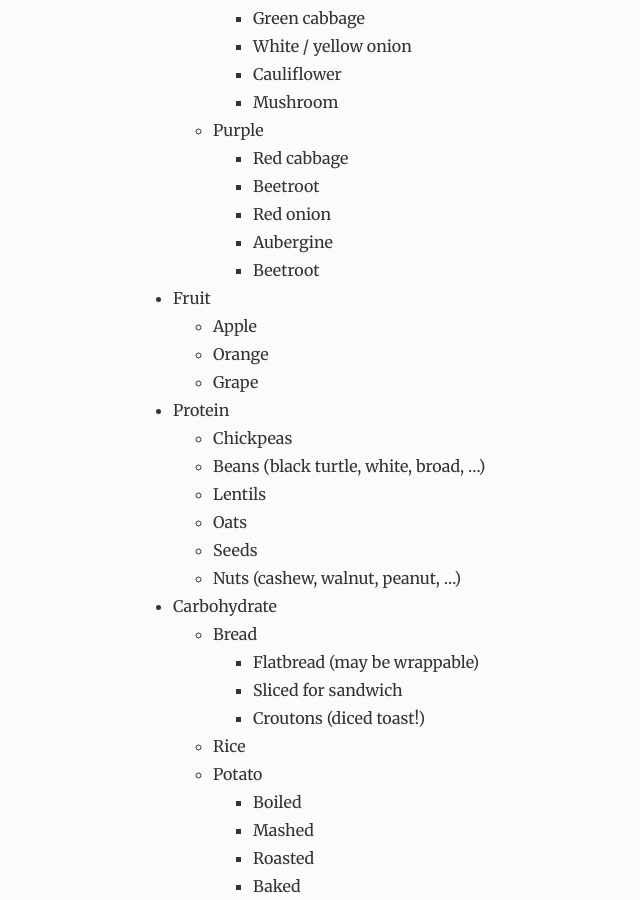
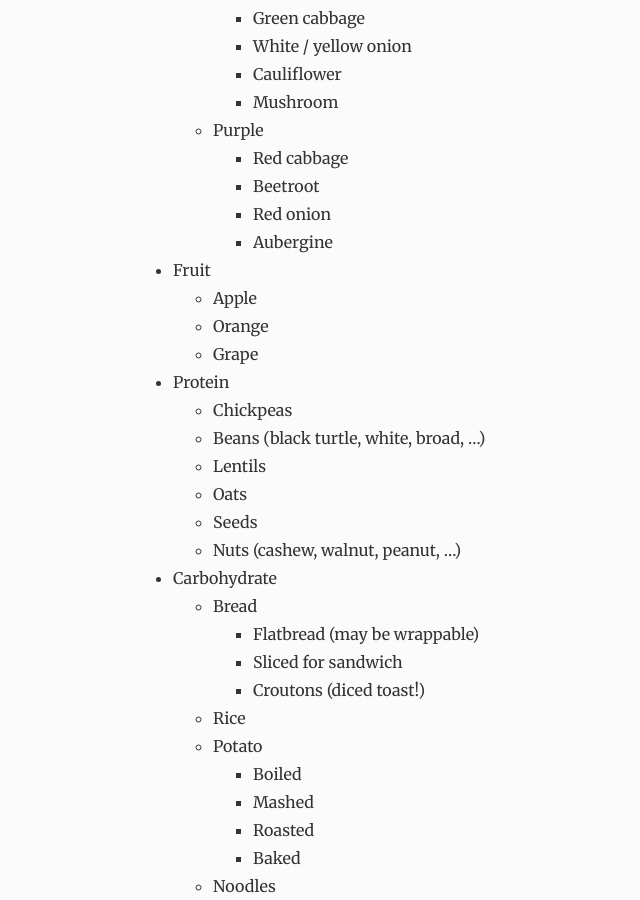
Before and after one commit to wcerfgba/jpreston.xyz, a Jekyll site: the page built from _posts/2020-11-26-vegan-lunch-kit.markdown, in a window 1280 px wide and 900 px high, scrolled down 1916 px. Shown: the whole window, without its empty margins (187-827 px from the left). Built offline with Jekyll 4.4.1, drawn with Linux system fonts in a browser that asks for light colours.

Commit message:
Remove duplicate beetroot

```diff
--- a/_posts/2020-11-26-vegan-lunch-kit.markdown
+++ b/_posts/2020-11-26-vegan-lunch-kit.markdown
@@ -56,7 +56,6 @@ Sauce is important because not only does it provide another layer of flavours to
     * Beetroot
     * Red onion
     * Aubergine
-    * Beetroot
 * Fruit
   * Apple
   * Orange
```
